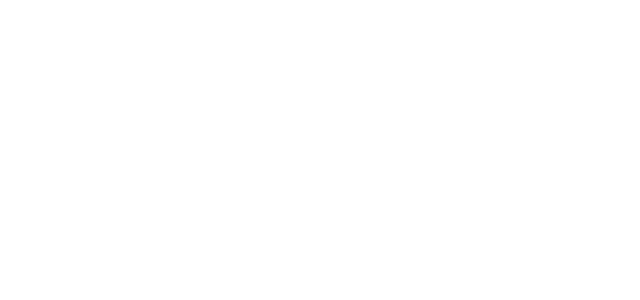
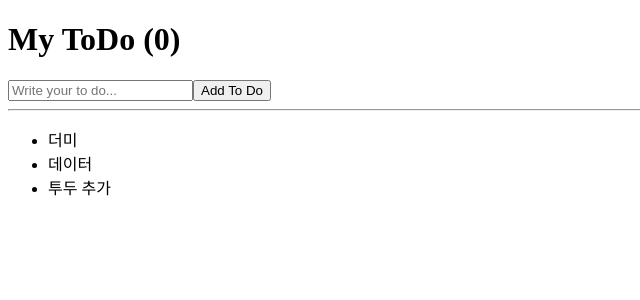
Before and after one commit to gony0723-ops/react-01-todo, a React (Vite) app: page / in a window 1280 px wide. Shown: the top 300 px of the page, without its empty margins (0-640 px from the left). Built offline with nearby package versions, Linux system fonts and the light colour scheme.

Commit message:
초기 렌더링 시 출력 화면 작성

```diff
--- a/src/App.jsx
+++ b/src/App.jsx
@@ -1,5 +1,32 @@
+import {useState} from "react";
+
 function App() {
+    // 컴포넌트를 만들 때 처음 해야되는건, 내가 원하는 모양을 구상하고
+    // 그 원하는 걸 만들어낼 때 필요한 state에 대해 생각해봄
 
+    // 1. 투두 리스트의 갯수를 관리할 state => number => 2번을 보니까 array고
+    // 2. 투두 리스트 목록을 관리할 state => 어떠한 모야이 되어야 하나 => 목록이니까 array겠다 => 그 안엔 string이 들어가겠다
+    const [todoList, setTodoList] = useState([]);        // To Do 리스트를 저장할 state 선언 -> 초기값은 요소를 갖지 않은 []
+
+
+    return (
+        <>
+            <h1>My ToDo ({todoList.length})</h1>
+            <form>
+                {/*
+                form 태그는 사용자가 입력하는 input을 묶어서 한 번에 전송하기 위해 존재하는 태그
+                */}
+                <input type={"text"} placeholder={"Write your to do..."} />
+                <button type="submit">Add To Do</button>
+            </form>
+            <hr />
+            <ul>
+                <li>더미</li>
+                <li>데이터</li>
+                <li>투두 추가</li>
+            </ul>
+        </>
+    )
 }
 
 export default App;
```
